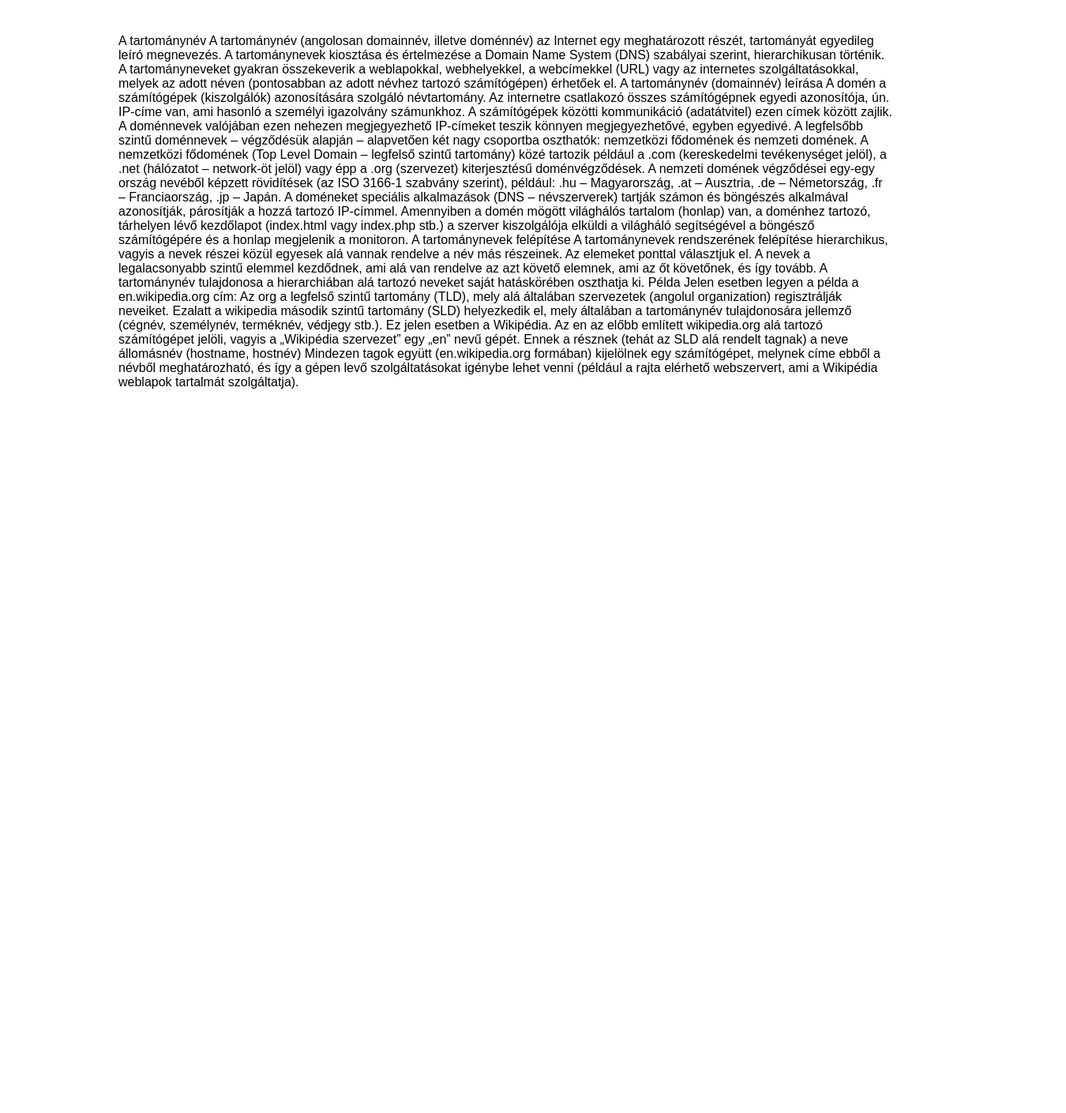
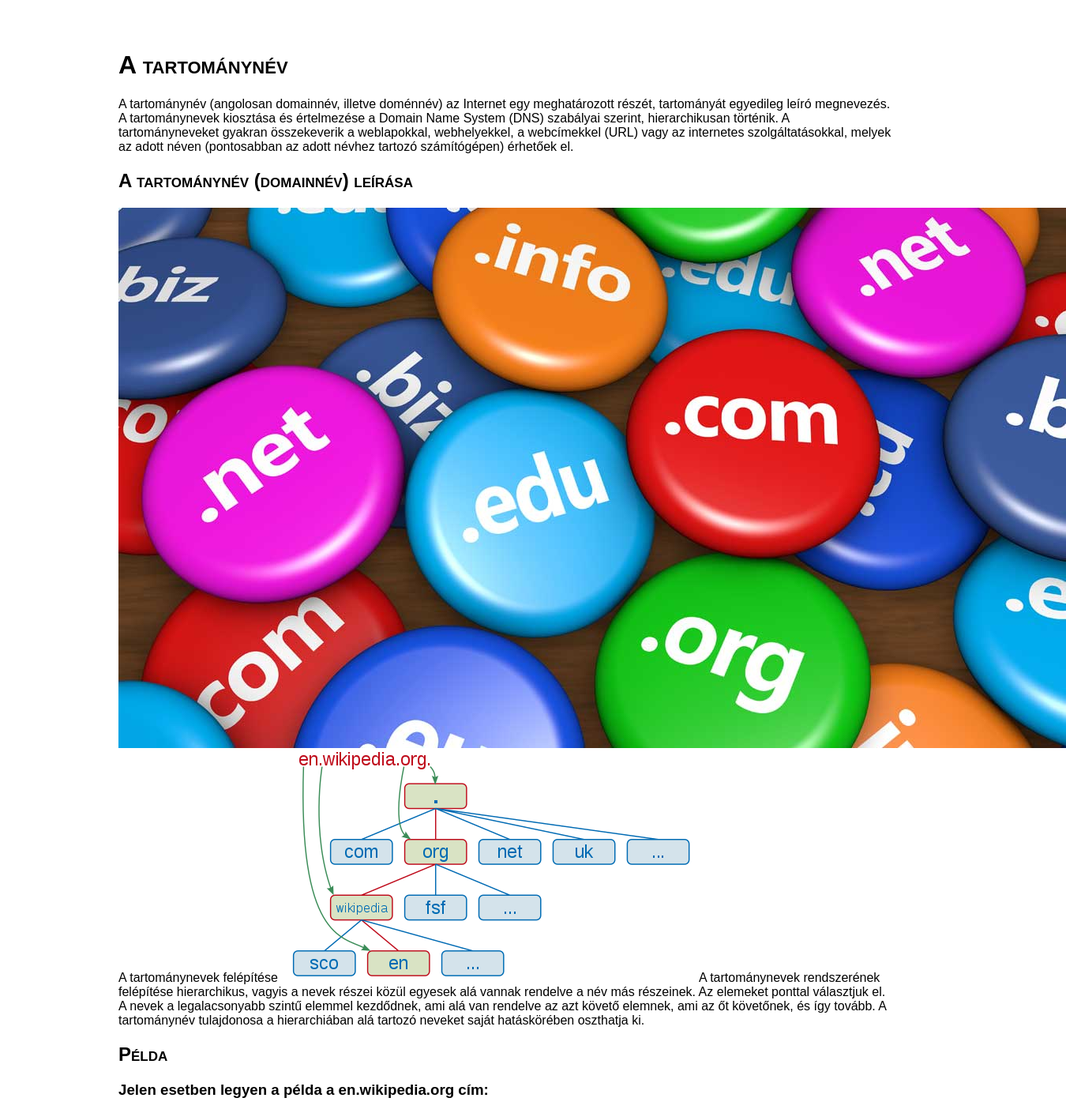
Before and after one commit to Dominik015/tartomanynev, a plain HTML site: page index.html in a window 1280 px wide. Shown: the part 17-1426 px from the top of the page at 79% size, 1350 px wide, since content can reach past the window. Before the commit the page ends 800 px from the top, so only its background shows below. Drawn offline with Linux system fonts and the light colour scheme.

Commit message:
2. feladatok

```diff
--- a/index.html
+++ b/index.html
@@ -8,27 +8,26 @@
 
 <body>
   <div id="tartalom">
-    A tartománynév
-
+  <h1>A tartománynév</h1>
     A tartománynév (angolosan domainnév, illetve doménnév) az Internet egy meghatározott részét, tartományát egyedileg leíró megnevezés. A tartománynevek kiosztása és értelmezése a Domain Name System (DNS) szabályai szerint, hierarchikusan történik. A tartományneveket gyakran összekeverik a weblapokkal, webhelyekkel, a webcímekkel (URL) vagy az internetes szolgáltatásokkal, melyek az adott néven (pontosabban az adott névhez tartozó számítógépen) érhetőek el.
 
-    A tartománynév (domainnév) leírása
-
+    <h2>A tartománynév (domainnév) leírása</h2>
+    <img src="tld.jpg" alt="legfelső szintű domainnevek" title="legfelső szintű domainnevek"
     A domén a számítógépek (kiszolgálók) azonosítására szolgáló névtartomány. Az internetre csatlakozó összes számítógépnek egyedi azonosítója, ún. IP-címe van, ami hasonló a személyi igazolvány számunkhoz. A számítógépek közötti kommunikáció (adatátvitel) ezen címek között zajlik. A doménnevek valójában ezen nehezen megjegyezhető IP-címeket teszik könnyen megjegyezhetővé, egyben egyedivé. A legfelsőbb szintű doménnevek – végződésük alapján – alapvetően két nagy csoportba oszthatók: nemzetközi fődomének és nemzeti domének. A nemzetközi fődomének (Top Level Domain – legfelső szintű tartomány) közé tartozik például a .com (kereskedelmi tevékenységet jelöl), a .net (hálózatot – network-öt jelöl) vagy épp a .org (szervezet) kiterjesztésű doménvégződések. A nemzeti domének végződései egy-egy ország nevéből képzett rövidítések (az ISO 3166-1 szabvány szerint), például: .hu – Magyarország, .at – Ausztria, .de – Németország, .fr – Franciaország, .jp – Japán. A doméneket speciális alkalmazások (DNS – névszerverek) tartják számon és böngészés alkalmával azonosítják, párosítják a hozzá tartozó IP-címmel. Amennyiben a domén mögött világhálós tartalom (honlap) van, a doménhez tartozó, tárhelyen lévő kezdőlapot (index.html vagy index.php stb.) a szerver kiszolgálója elküldi a világháló segítségével a böngésző számítógépére és a honlap megjelenik a monitoron.
 
-    A tartománynevek felépítése
-
+    <h2>A tartománynevek felépítése</h2>
+    <img src="felepites.png" alt="tartománynevek felépítése" title="tartománynevek felépítése">
     A tartománynevek rendszerének felépítése hierarchikus, vagyis a nevek részei közül egyesek alá vannak rendelve a név más részeinek. Az elemeket ponttal választjuk el. A nevek a legalacsonyabb szintű elemmel kezdődnek, ami alá van rendelve az azt követő elemnek, ami az őt követőnek, és így tovább. A tartománynév tulajdonosa a hierarchiában alá tartozó neveket saját hatáskörében oszthatja ki.
 
-    Példa
+    <h2>Példa</h2>
 
-    Jelen esetben legyen a példa a en.wikipedia.org cím:
+  <h3>Jelen esetben legyen a példa a en.wikipedia.org cím:</h3>
 
-    Az org a legfelső szintű tartomány (TLD), mely alá általában szervezetek (angolul organization) regisztrálják neveiket.
+  Az org a legfelső szintű tartomány (TLD), mely alá általában szervezetek (angolul organization) regisztrálják neveiket.
     Ezalatt a wikipedia második szintű tartomány (SLD) helyezkedik el, mely általában a tartománynév tulajdonosára jellemző (cégnév, személynév, terméknév, védjegy stb.). Ez jelen esetben a Wikipédia.
-    Az en az előbb említett wikipedia.org alá tartozó számítógépet jelöli, vagyis a „Wikipédia szervezet” egy „en” nevű gépét. Ennek a résznek (tehát az SLD alá rendelt tagnak) a neve állomásnév (hostname, hostnév)
+    Az en az előbb említett wikipedia.org alá tartozó számítógépet jelöli, vagyis a „Wikipédia szervezet” egy „en” nevű gépét. Ennek a résznek (tehát az SLD alá rendelt tagnak) a neve állomásnév (hostname, hostnév)</h3>
 
-    Mindezen tagok együtt (en.wikipedia.org formában) kijelölnek egy számítógépet, melynek címe ebből a névből meghatározható, és így a gépen levő szolgáltatásokat igénybe lehet venni (például a rajta elérhető webszervert, ami a Wikipédia weblapok tartalmát szolgáltatja).
+  Mindezen tagok együtt (en.wikipedia.org formában) kijelölnek egy számítógépet, melynek címe ebből a névből meghatározható, és így a gépen levő szolgáltatásokat igénybe lehet venni (például a rajta elérhető webszervert, ami a Wikipédia weblapok tartalmát szolgáltatja).
   </div>
 </body>
 
```
Also changed, not shown: tld.jpg (added).
